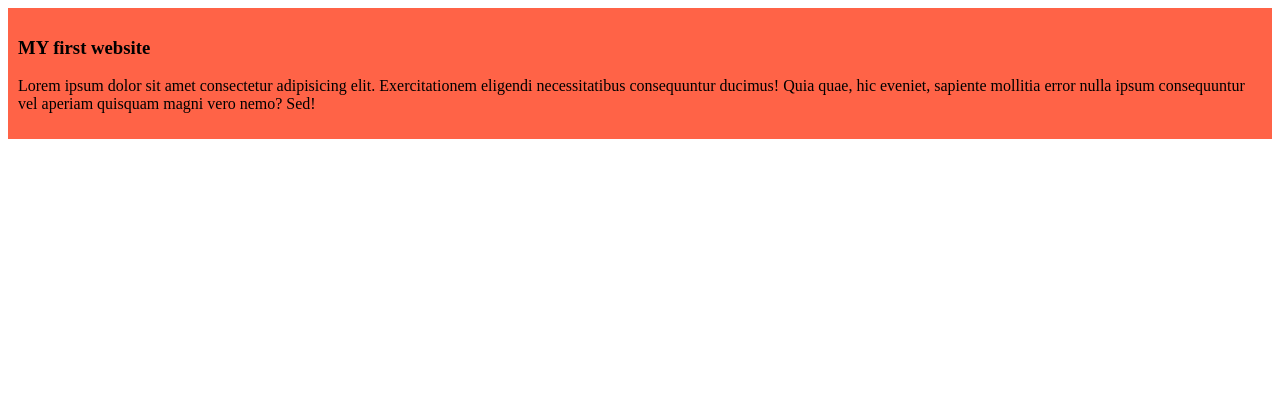
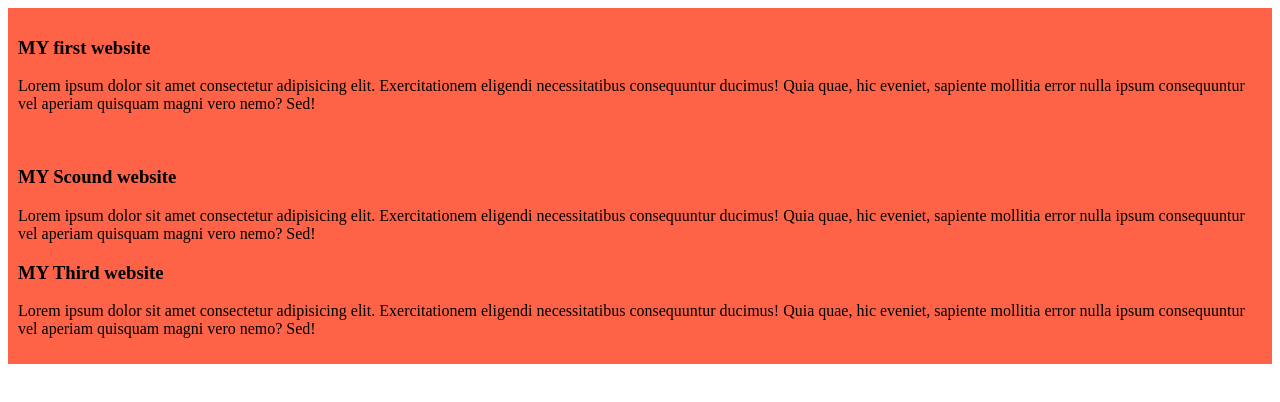
Before and after one commit to mdtamim0314/my-second-website, a plain HTML site: page idex.html in a window 1280 px wide. Drawn offline with Linux system fonts and the light colour scheme.

Commit message:
added the the second and third blog

```diff
--- a/idex.html
+++ b/idex.html
@@ -10,6 +10,13 @@
     <div>
         <h3>MY first website</h3>
         <p>Lorem ipsum dolor sit amet consectetur adipisicing elit. Exercitationem eligendi necessitatibus consequuntur ducimus! Quia quae, hic eveniet, sapiente mollitia error nulla ipsum consequuntur vel aperiam quisquam magni vero nemo? Sed!</p>
+        <br>
+
+        <h3>MY Scound website</h3>
+        <p>Lorem ipsum dolor sit amet consectetur adipisicing elit. Exercitationem eligendi necessitatibus consequuntur ducimus! Quia quae, hic eveniet, sapiente mollitia error nulla ipsum consequuntur vel aperiam quisquam magni vero nemo? Sed!</p>
+
+        <h3>MY Third website</h3>
+        <p>Lorem ipsum dolor sit amet consectetur adipisicing elit. Exercitationem eligendi necessitatibus consequuntur ducimus! Quia quae, hic eveniet, sapiente mollitia error nulla ipsum consequuntur vel aperiam quisquam magni vero nemo? Sed!</p>
     </div>
 </body>
 </html>
--- a/styles/blog.css
+++ b/styles/blog.css
@@ -1,4 +1,6 @@
 div{
     background: tomato;
     padding:10px ;
+   margin-bottom: 10px;
+    /* margin: 10px; */
 }
```
